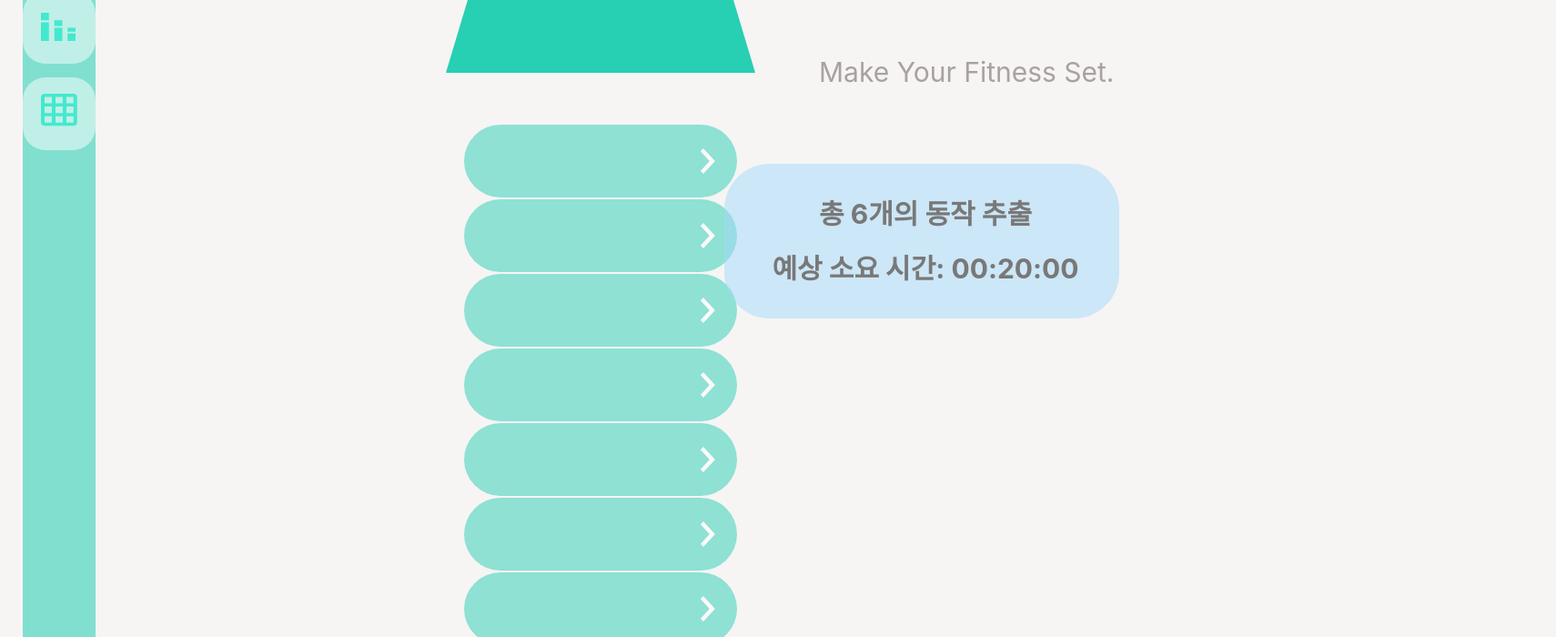
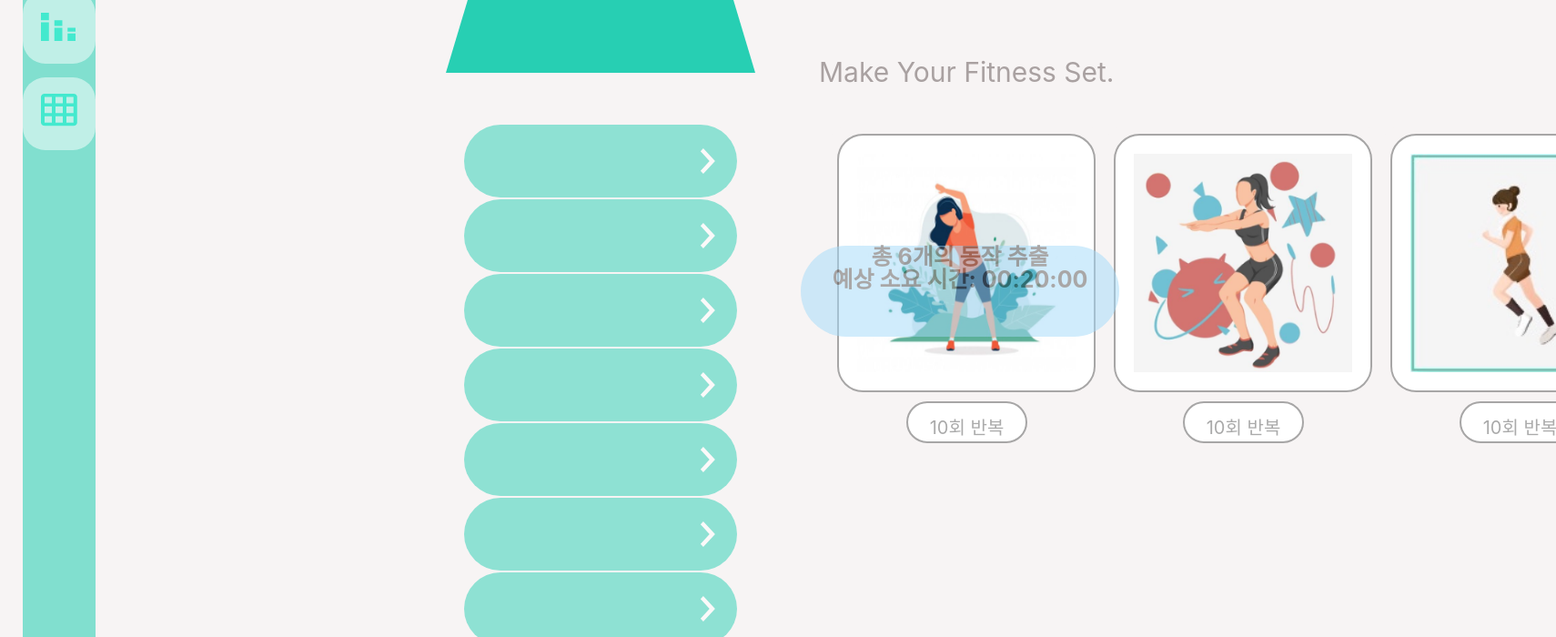
Before and after one commit to sungeuni0208/MyHomeFit, a React (Create React App) app: page /makeyourset in a window 1280 px wide. Shown: the part 400-1100 px from the top of the page at 91% size, 1710 px wide, since content can reach past the window. Built offline with nearby package versions, Linux system fonts and the light colour scheme; the HTML template or start-up script is replaced by a standard one.

Commit message:
fix: - 소요시간 블록 수정

```diff
--- a/src/css/MakeYourSet/MakeYourSet.css
+++ b/src/css/MakeYourSet/MakeYourSet.css
@@ -143,19 +143,23 @@
     display: inline-block;
 }
 
-.preview-img{
-    padding-left: 10px;
-    padding-top: 10px;
-    position: absolute;
+.arrow-box img{
+    height: 180px;
+	width: 180px;
+    position: relative;
+    left: 7.5px;
+    top: 7.5px;
+    border: 2px solid #27cfb3;
 }
 .exercise-list{
     display: inline-block;
     width: 800px;
     margin-top: 50px;
-    margin-left: 50px;
+    margin-left: 100px;
     padding-left: 0;
     white-space: nowrap;
     overflow-x: scroll;
+    position: absolute;
 }
 .exercise-list img{
     width:240px;
@@ -167,7 +171,7 @@
     list-style:none;
     display: inline-block;
     padding: 10px 10px 10px 10px;
-    background-color: none;
+    background-color: #f7f4f4;
 
 }
 .list-img{
@@ -175,7 +179,7 @@
     height:280px;
     background-color: #ffffff;
     border: solid 2.5px #a7a6a6;
-    border-radius: 20%;
+    border-radius: 10%;
 }
 .list-text{
     width: 100px;
@@ -194,19 +198,23 @@
     color: #aaaaaa;
 }
 .time-box{
-    width: 340px;
-    height: 120px;
-    padding:10px 43px 40px 51px;
+    width: 350px;
+    height: 100px;
+  /*  */
     object-fit: contain;
     opacity: 0.51;
     border-radius: 50px;
     position:fixed;
     right: 50px;
-    bottom:50px;
+    bottom:30px;
     background-color: #a3daf9;
-    font-size: 30px;
+    text-align: center;
+}
+.time-box text{
+    font-size: 25px;
     line-height: 1em;
     text-align: center;
-    color: #565454 im !important;
+    color: #565454;
+    opacity: 1 !important;
     font-weight: bolder;
 }
--- a/src/pages/MakeYourSet.js
+++ b/src/pages/MakeYourSet.js
@@ -39,36 +39,37 @@ const MakeYourSet = () => {
             <div className="block-box">
                 <div className="box-wrapper">
                     <div className="block"><img src={RightIcon} className="send-icon"></img></div>
-                    <div className="arrow-box" ><img src={PreviewImg} className="preview-img"></img></div>
+                    <div className="arrow-box" ><img src={SquatImg} ></img></div>
                 </div>
                 <div className="box-wrapper">
                     <div className="block"><img src={RightIcon} className="send-icon"></img></div>
-                    <div className="arrow-box" ><img src={PreviewImg} className="preview-img"></img></div>
+                    <div className="arrow-box" ><img src={PreviewImg}></img></div>
                 </div>
                 <div className="box-wrapper">
                     <div className="block"><img src={RightIcon} className="send-icon"></img></div>
-                    <div className="arrow-box" ><img src={PreviewImg} className="preview-img"></img></div>
+                    <div className="arrow-box" ><img src={PreviewImg} ></img></div>
                 </div>
                 <div className="box-wrapper">
                     <div className="block"><img src={RightIcon} className="send-icon"></img></div>
-                    <div className="arrow-box" ><img src={PreviewImg} className="preview-img"></img></div>
+                    <div className="arrow-box" ><img src={PreviewImg} ></img></div>
                 </div>
                 <div className="box-wrapper">
                     <div className="block"><img src={RightIcon} className="send-icon"></img></div>
-                    <div className="arrow-box" ><img src={PreviewImg} className="preview-img"></img></div>
+                    <div className="arrow-box" ><img src={PreviewImg} ></img></div>
                 </div>
                 <div className="box-wrapper">
                     <div className="block"><img src={RightIcon} className="send-icon"></img></div>
-                    <div className="arrow-box" ><img src={PreviewImg} className="preview-img"></img></div>
+                    <div className="arrow-box" ><img src={PreviewImg}></img></div>
                 </div>
                 <div className="box-wrapper">
                     <div className="block"><img src={RightIcon} className="send-icon"></img></div>
-                    <div className="arrow-box" ><img src={PreviewImg} className="preview-img"></img></div>
+                    <div className="arrow-box" ><img src={PreviewImg} ></img></div>
                 </div>
 
 
             </div>
                 <ul className="exercise-list">
+                    <div></div>
                     <li>
 
                         <div className="list-img"><img src={StretchImg}></img></div>
@@ -102,8 +103,8 @@ const MakeYourSet = () => {
 
                 </ul>
             <div className="time-box">
-                <p>총 6개의 동작 추출</p>
-                <p>예상 소요 시간: 00:20:00</p>
+                <text>총 6개의 동작 추출</text><br/>
+                <text>예상 소요 시간: 00:20:00</text>
             </div>
         </div>
     );
```
